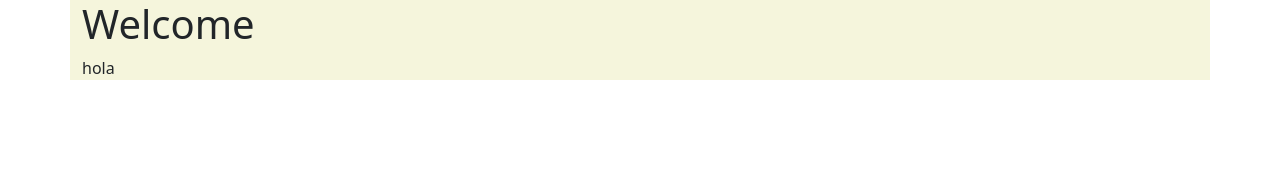
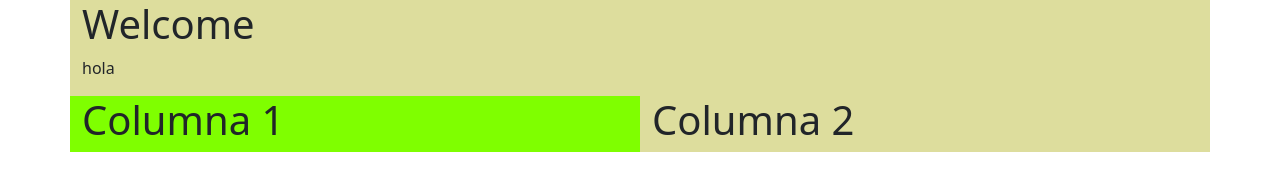
Before and after one commit to nibeyrovictor/portfolio, a plain HTML site: page index.html in a window 1280 px wide. Drawn offline with Linux system fonts and the light colour scheme.

Commit message:
add colums

```diff
--- a/index.html
+++ b/index.html
@@ -5,8 +5,9 @@
 
 
 <head>
-    <meta name="viewport" content="width=device-width, initial-scale=1">
     <meta charset="UTF-8">
+    <meta name="viewport" content="width=device-width, initial-scale=1, maximum-scale=1, user-scalable=no">
+
     <title>Portfolio</title>
     <meta content="author" content="victor alberto nibeyro">
   <!--  <script defer src="" language="Javascript"></script> -->
@@ -16,9 +17,19 @@
 
 </head>
 <body>
-  <div class="container" style="background-color: beige;">
-<h1  >Welcome</h1>
- <p>hola </p>
+  <div class="container" style="background-color: rgb(221, 221, 157);">
+    <h1  >Welcome</h1>
+    <p>hola </p>
+
+    <div class="row">
+      <div class="col-6" style="background-color: chartreuse;">
+        <h1>Columna 1</h1>
+      </div>
+      <div class="col-6">
+        <h1>Columna 2</h1>
+      </div>
+    </div>
+
   </div>
 
 
@@ -26,6 +37,5 @@
 
 <footer>
 
-
 </footer>
 </html>
```
